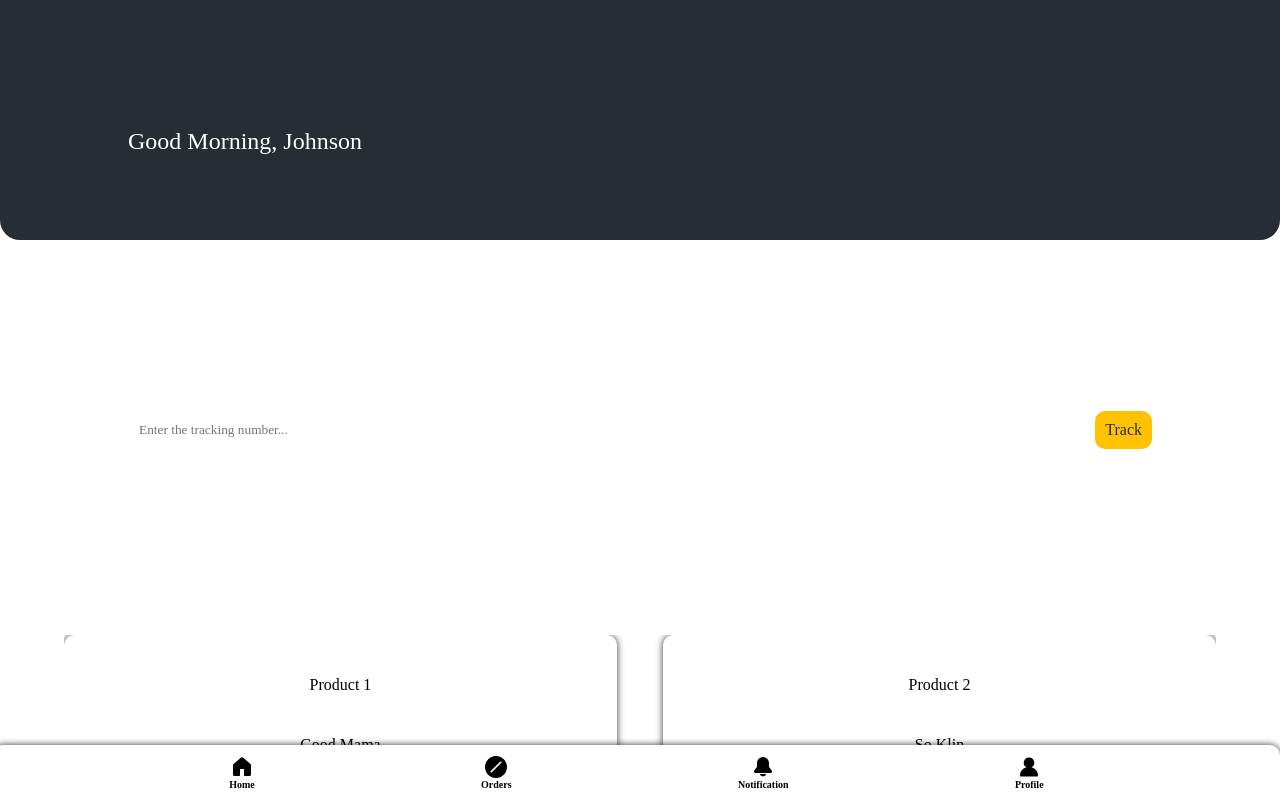
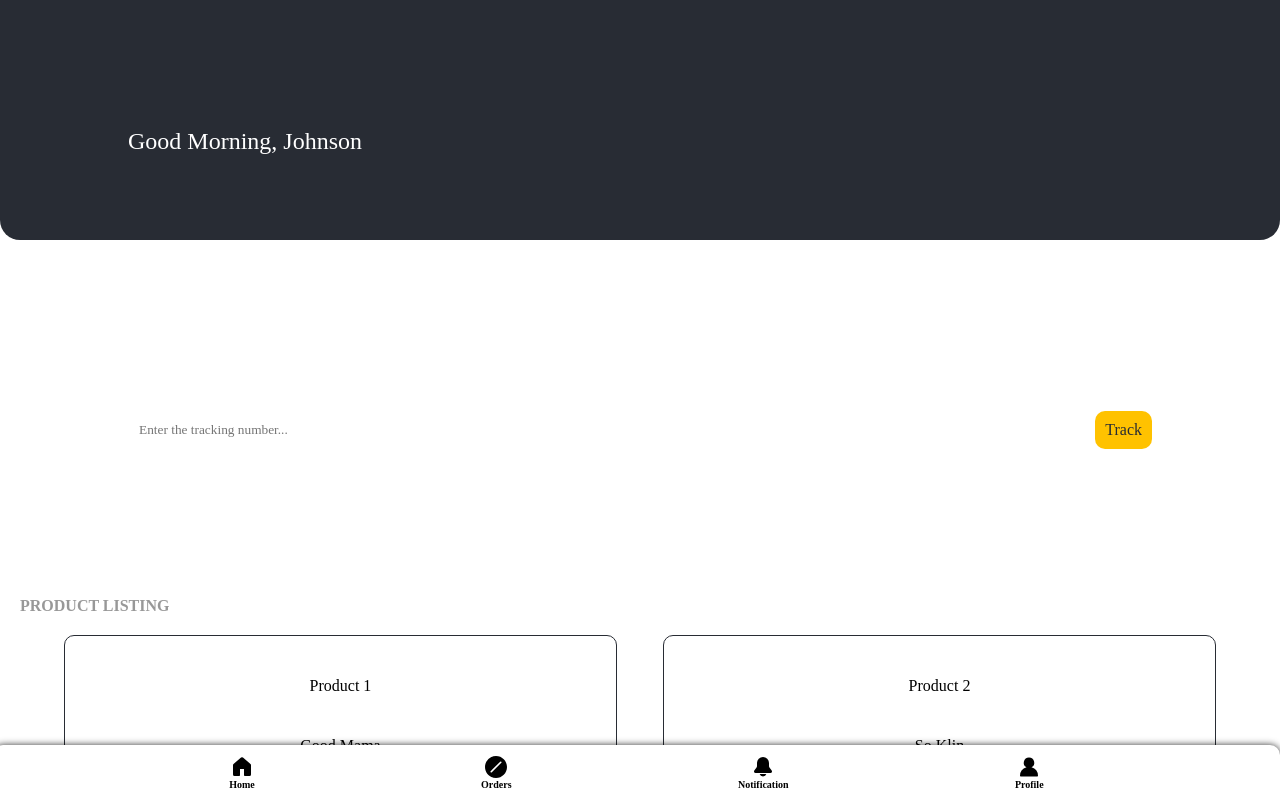
Before and after one commit to Sammysoft/jit-web, a React (Create React App) app: page /dashboard in a window 1280 px wide. Shown: the top 800 px of the page. Built offline with nearby package versions, Linux system fonts and the light colour scheme; a web font is replaced by a local one.

Commit message:
adjusted product listings

```diff
--- a/src/Components/ProductListings.js
+++ b/src/Components/ProductListings.js
@@ -1,6 +1,6 @@
 import React from "react";
 import styled from "styled-components";
-import { Fonts } from "../Res/Styles";
+import { Colors, Fonts } from "../Res/Styles";
 
 const ProductListings = () => {
   return (
@@ -42,10 +42,9 @@ const Card = styled.div`
   flex-direction: column;
   justify-content: space-evenly;
   align-items: center;
-  border-top-left-radius: 10px;
-  border-top-right-radius: 10px;
+  border-radius: 10px;
   height: 20vh;
-  box-shadow: 0px 0px 7px rgba(0, 0, 0, 0.8);
+  border: 1px solid ${Colors.PRIMARY};
 `;
 
 const Text = styled.div`
@@ -57,5 +56,6 @@ const Head = styled.div`
   font-weight: 700;
   opacity: 0.4;
   padding: 20px;
+  color: black;
 `;
 export default ProductListings;
```
